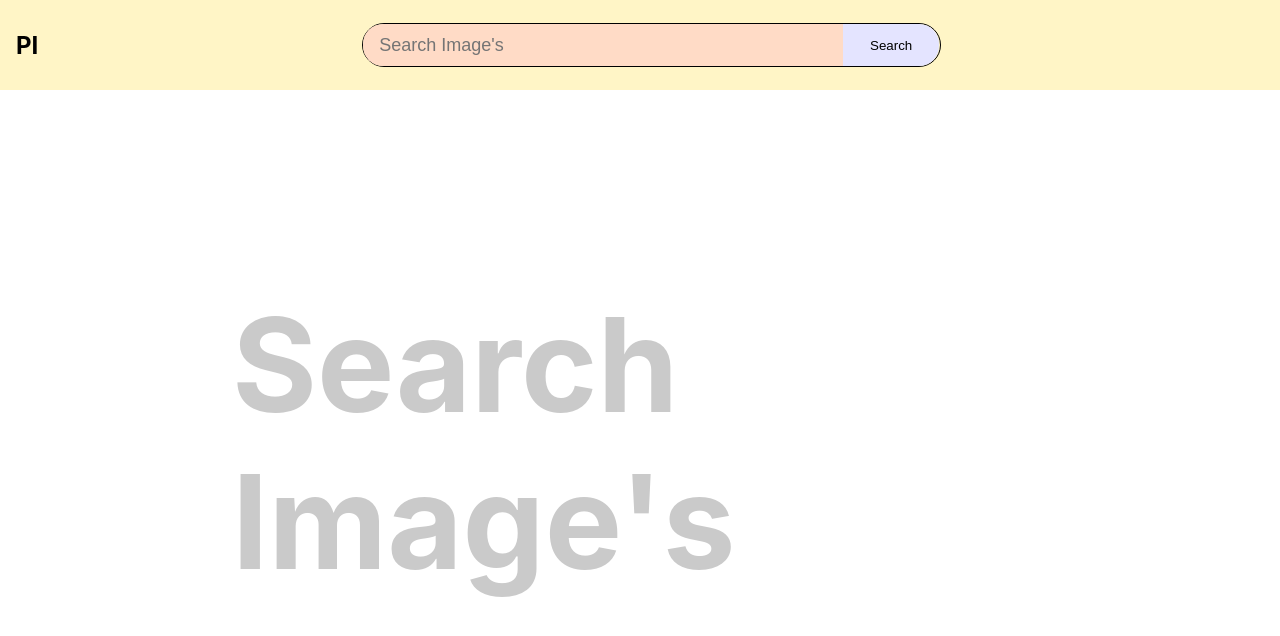
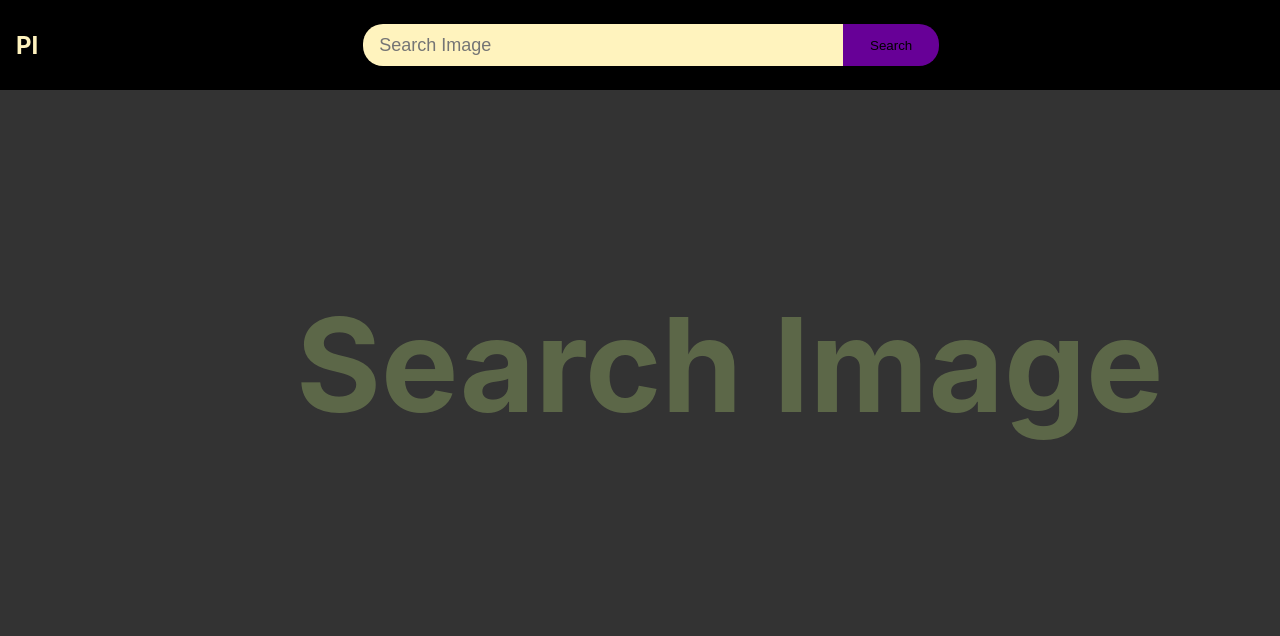
Before and after one commit to uplRajdwip/imageweb, a Next.js app: page / in a window 1280 px wide. Shown: the top 636 px of the page. Built offline with nearby package versions, Linux system fonts and the light colour scheme.

Commit message:
CSS UPDATE

```diff
--- a/src/common/header.module.css
+++ b/src/common/header.module.css
@@ -1,18 +1,28 @@
 .header{
     width: 100%;
     height: 90px;
-    background-color: #fff5c6;
+    background-color: #000000;
     display: flex;
     justify-content: space-between;
     align-items: center;
     padding-left: 16px;
     padding-right: 16px;
+}
+.headerName h2{
+  color: #fff3be;
 
 }
+.fullBackground{
+  background-color: rgba(0, 0, 0, 0.800);
+  height: 200vh;
+}
+/* .fullBackground h2{
+  background-color: black;
+} */
 .input_fild{
     display: flex;
     justify-content: center;
-    border-color: black;
+    border-color: #000000;
     border-style: solid;
     border-width: 1px;
     height: 2.7rem;
@@ -26,7 +36,7 @@
     border-bottom-left-radius: 20px;
     border-style: none;
     outline:none;
-    background-color: rgb(255, 219, 198);
+    background-color: #fff3be;
     font-size: 18px;
     padding-left: 1rem;
     padding-right: 1rem;
@@ -40,7 +50,7 @@
     outline:none;
     cursor: pointer;
     border-style: none;
-    background-color: rgb(228, 228, 255);
+    background-color: rgb(103, 0, 151);
     padding: 0;
 }
 .RefreshBtn{
@@ -61,11 +71,13 @@
 
 .background_text h2{
     font-size: 130px;
-    color: #cacaca;
+    color: #d6ff8942;
     position: fixed;
-    padding-left: 14rem;
-    padding-right: 14rem;
+    padding-left: 18rem;
+    /* padding-right: 13rem; */
     padding-top: 5rem;
+    display: flex;
+    justify-content: center;
 
 }
 .sideBarImage{
@@ -81,97 +93,9 @@
     cursor: pointer;
 }
 
-
-.sk_folding_cube {
-   margin: 20px auto;
-    width: 40px;
-    height: 40px;
-    position: relative;
-    -webkit-transform: rotateZ(45deg);
-            transform: rotateZ(45deg);
-  }
-
-  .sk_folding_cube .sk_cube {
-    float: left;
-    width: 50%;
-    height: 50%;
-    position: relative;
-    -webkit-transform: scale(1.1);
-        -ms-transform: scale(1.1);
-            transform: scale(1.1);
-  }
-  .sk_folding_cube .sk_cube:before {
-    content: '';
-    position: absolute;
-    top: 0;
-    left: 0;
-    width: 100%;
-    height: 100%;
-    background-color: #333;
-    -webkit-animation: sk-foldCubeAngle 2.4s infinite linear both;
-            animation: sk-foldCubeAngle 2.4s infinite linear both;
-    -webkit-transform-origin: 100% 100%;
-        -ms-transform-origin: 100% 100%;
-            transform-origin: 100% 100%;
-  }
-  .sk_folding_cube .sk_cube2 {
-    -webkit-transform: scale(1.1) rotateZ(90deg);
-            transform: scale(1.1) rotateZ(90deg);
-  }
-  .sk_folding_cube .sk_cube3 {
-    -webkit-transform: scale(1.1) rotateZ(180deg);
-            transform: scale(1.1) rotateZ(180deg);
-  }
-  .sk_folding_cube .sk_cube4 {
-    -webkit-transform: scale(1.1) rotateZ(270deg);
-            transform: scale(1.1) rotateZ(270deg);
-  }
-  .sk_folding_cube .sk_cube2:before {
-    -webkit-animation-delay: 0.3s;
-            animation-delay: 0.3s;
-  }
-  .sk_folding_cube .sk_cube3:before {
-    -webkit-animation-delay: 0.6s;
-            animation-delay: 0.6s;
-  }
-  .sk_folding_cube .sk_cube4:before {
-    -webkit-animation-delay: 0.9s;
-            animation-delay: 0.9s;
-  }
-  @-webkit-keyframes sk-foldCubeAngle {
-    0%, 10% {
-      -webkit-transform: perspective(140px) rotateX(-180deg);
-              transform: perspective(140px) rotateX(-180deg);
-      opacity: 0;
-    } 25%, 75% {
-      -webkit-transform: perspective(140px) rotateX(0deg);
-              transform: perspective(140px) rotateX(0deg);
-      opacity: 1;
-    } 90%, 100% {
-      -webkit-transform: perspective(140px) rotateY(180deg);
-              transform: perspective(140px) rotateY(180deg);
-      opacity: 0;
-    }
-  }
-
-  @keyframes sk-foldCubeAngle {
-    0%, 10% {
-      -webkit-transform: perspective(140px) rotateX(-180deg);
-              transform: perspective(140px) rotateX(-180deg);
-      opacity: 0;
-    } 25%, 75% {
-      -webkit-transform: perspective(140px) rotateX(0deg);
-              transform: perspective(140px) rotateX(0deg);
-      opacity: 1;
-    } 90%, 100% {
-      -webkit-transform: perspective(140px) rotateY(180deg);
-              transform: perspective(140px) rotateY(180deg);
-      opacity: 0;
-    }
-  }
   .errMsg{
     font-size: 30px;
-    color:rgb(25, 0, 255);
+    color:rgb(0, 147, 245);
     font-style: normal;
     display: flex;
     justify-content: center;
--- a/src/common/header.tsx
+++ b/src/common/header.tsx
@@ -3,7 +3,6 @@ import React, { useState } from 'react'
 import styles from './header.module.css'
 
 const Header = (props: any) => {
-
 
     return (
         <div>
@@ -13,13 +12,11 @@ const Header = (props: any) => {
                 </div>
                 <div className={styles.input_fild}>
                     {props.Refreshbutton && <button className={styles.RefreshBtn} onClick={props.onClickRefresh}>Refresh</button>}
-                    {props.input && <input type={'text'} onKeyPress={props.onKeyPress} onChange={props.onChange} placeholder="Search Image's" className={styles.inputFild}/>}
+                    {props.input && <input type={'text'} onKeyPress={props.onKeyPress} onChange={props.onChange} placeholder="Search Image" className={styles.inputFild} />}
                     {props.Searchbutton && <button className={styles.SearchBtn} onClick={props.onClickSearch}>Search</button>}
 
                 </div>
-
                 <div>
-
                 </div>
             </div>
         </div>
--- a/src/component/ImageGalrypage.tsx
+++ b/src/component/ImageGalrypage.tsx
@@ -86,11 +86,11 @@ const ImageGalrypage = () => {
       {loader === true ?
        <Loader />
         :
-        <div>
+        <div className={styles.fullBackground} >
           {(['right'] as const).map((anchor) => (
             <React.Fragment key={anchor}>
               <div className={styles.image_fild}>
-                <div className={styles.background_text}><h2>Search Image's</h2></div>
+                <div className={styles.background_text}><h2>Search Image</h2></div>
                 {errorFound === ''?
                   (<ImageList sx={{ height: 1000, overflow: 'hidden' }} cols={5} rowHeight={30} >
                     {searchdata.map((item: any) => (
```
